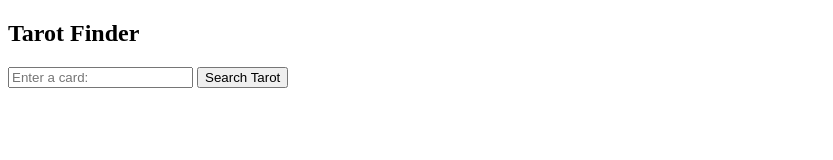
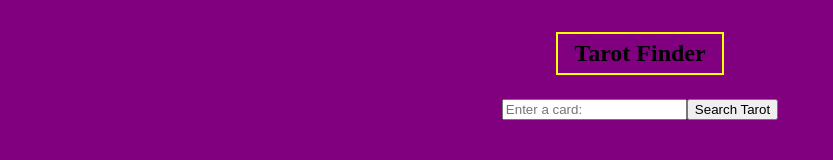
Before and after one commit to Clochs/tarot-api, a plain HTML site: page index.html in a window 1280 px wide. Shown: the whole page, without its empty margins (0-833 px from the left). Drawn offline with Linux system fonts and the light colour scheme.

Commit message:
Added css to background and header

```diff
--- a/css/style.css
+++ b/css/style.css
@@ -10,6 +10,23 @@
 /******************************************
 /* LAYOUT
 /*******************************************/
+body {
+  background: purple;
+}
+
+
+.header, .input {
+  display: flex;
+  justify-content: center;
+}
+
+h1 {
+  font-size: 1.5rem;
+  border: 2px solid yellow;
+  padding: 6px 16px;
+}
+
+
 img{
   display: block;
   margin: 0 auto;
--- a/index.html
+++ b/index.html
@@ -10,9 +10,14 @@
 
 <body>
     <section class="main">
-        <h1>Tarot Finder</h1>
-        <input type="text" placeholder="Enter a card: ">
-        <button id="tarot-search">Search Tarot</button>
+        <section class="header">
+            <h1>Tarot Finder</h1>
+        </section>
+        <section class="input">
+            <input type="text" placeholder="Enter a card: ">
+            <button id="tarot-search">Search Tarot</button>
+        </section>
+
         <h3 id="name"></h3>
         <h3 class="desc-head"></h3>
         <p id="description"></p>
```
Lines whose indentation alone changed are shown as unchanged.
